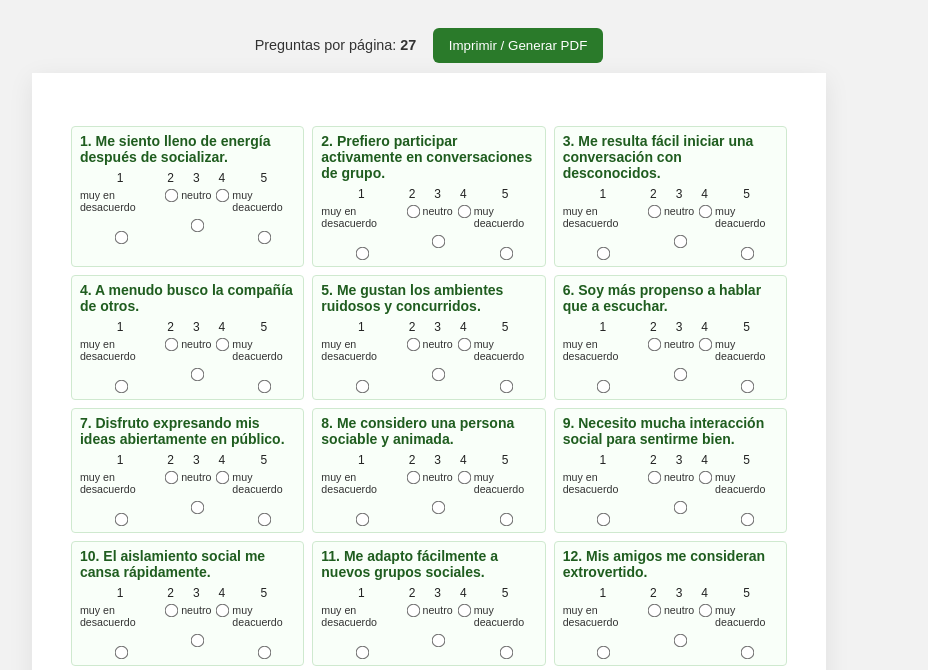
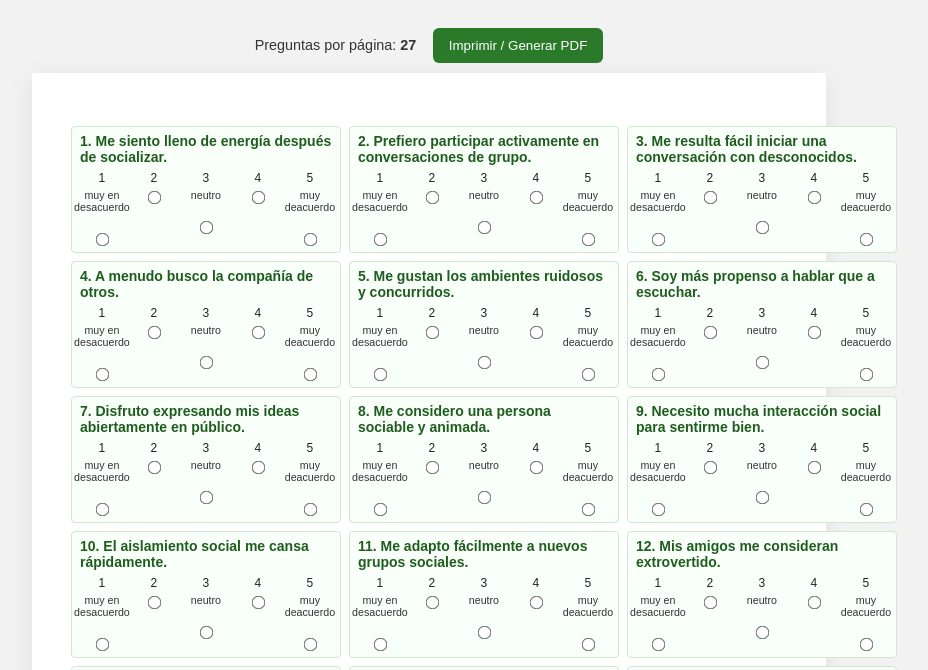
Before and after one commit to FABIOR1981/techfaro-webutilidades, a plain HTML site: page html/mbti_para_imprimir_a4.html in a window 1280 px wide. Shown: the part 123-793 px from the top of the page, without its empty margins (211-1139 px from the left). Drawn offline with Linux system fonts and the light colour scheme.

Commit message:
mas correctivos

```diff
--- a/html/mbti_para_imprimir_a4.html
+++ b/html/mbti_para_imprimir_a4.html
@@ -49,10 +49,10 @@
         /* Cada pregunta ocupa una celda. Evitar cortes dentro del elemento */
         .pregunta { border: 1px solid #cfe9cf; background:#f9fff9; padding:6px 8px; border-radius:4px; break-inside: avoid; -webkit-column-break-inside: avoid; }
         .pregunta h2 { margin:0 0 6px 0; font-size:10.5pt; color:#1f5d1f; font-weight:600; }
-        .opciones { display:flex; justify-content:space-between; font-size:9pt; }
-        .opciones label { display:flex; flex-direction:column; align-items:center; font-weight:400; }
-        .opciones label small { font-size:8pt; margin-top:4px; color:#333; }
-        .opciones input { margin-top:4px; transform: scale(1.05); }
+        .opciones { display:grid; grid-template-columns: repeat(5, minmax(44px, 1fr)); gap:8px; font-size:9pt; align-items:start; text-align:center; }
+        .opciones label { display:flex; flex-direction:column; align-items:center; font-weight:400; min-width:44px; }
+        .opciones label small { font-size:8pt; margin-top:4px; color:#333; display:block; }
+        .opciones input { margin-top:6px; transform: scale(1.05); }
 
         /* Controles */
         .controls { margin:10px 0; text-align:center; }
```
